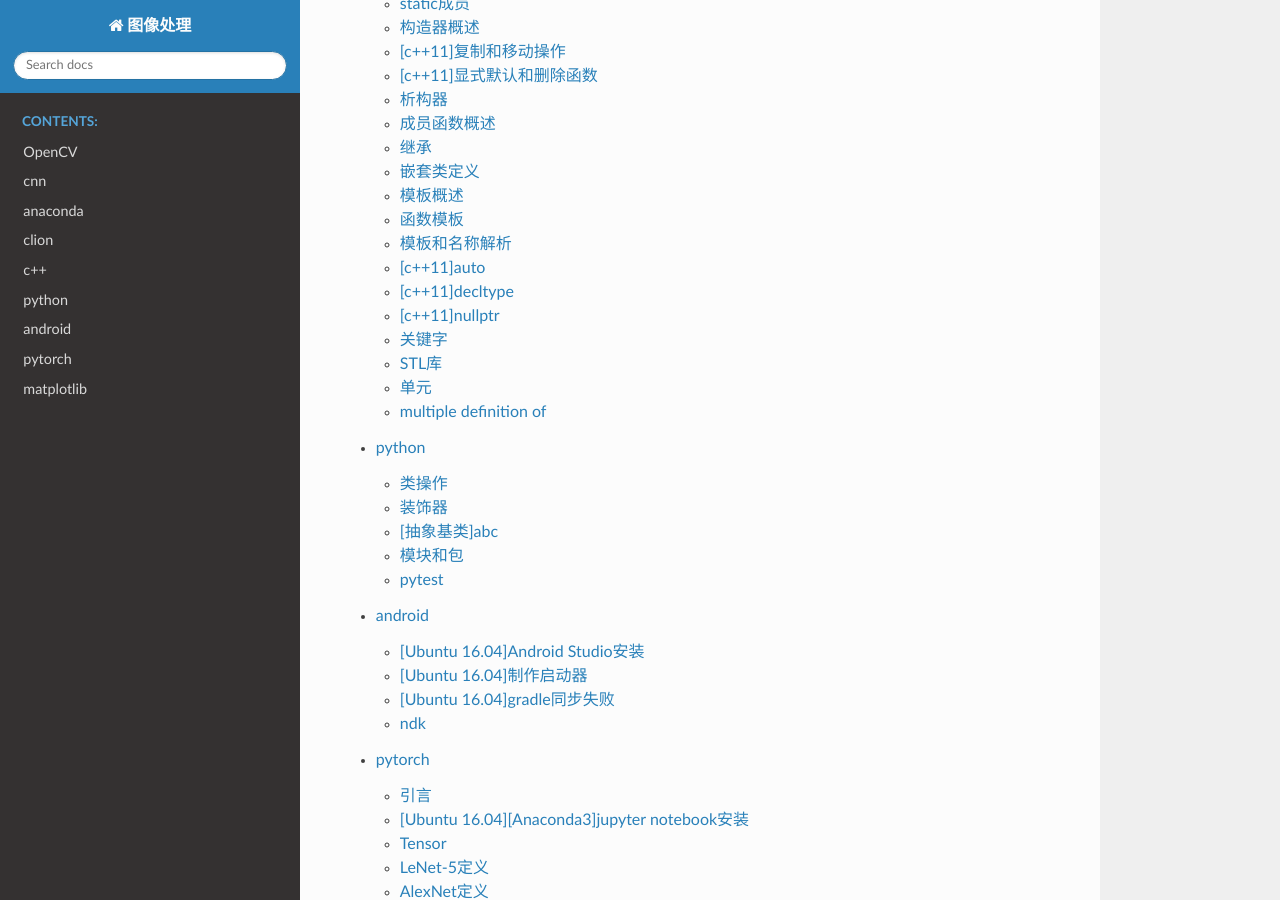
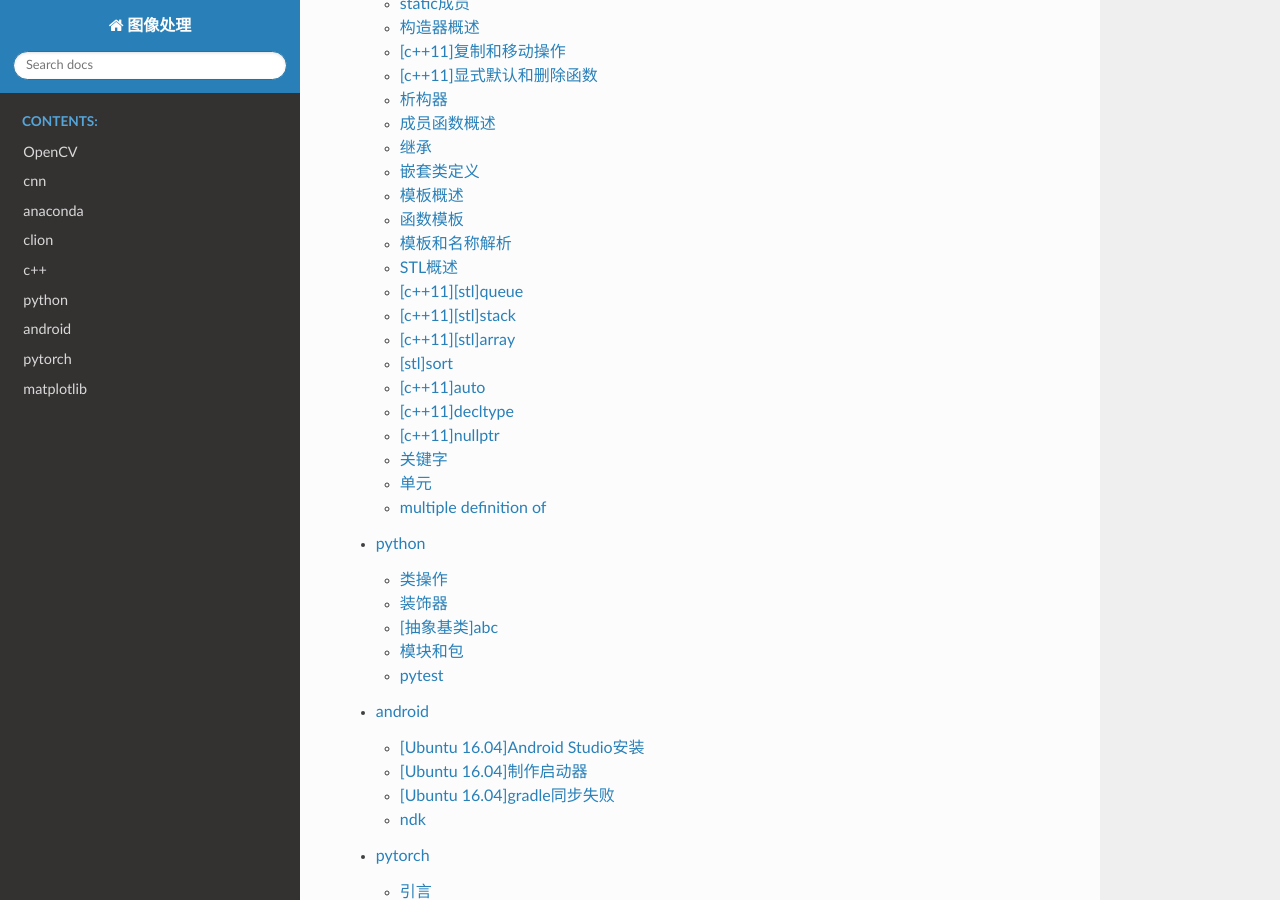
Before and after one commit to Document-Collection/image-processing, a Sphinx documentation site: the page built from docs/source/index.rst, in a window 1280 px wide and 900 px high, scrolled down 1652 px. Built offline with Sphinx 7.4.7 and the Read the Docs theme 2.0.0, drawn with Linux system fonts in a browser that asks for light colours; pages that are not in the unit, such as notebooks, are missing from menus; some of the changed lines change nothing that is shown.

Commit message:
docs(c++): STL概述

```diff
--- a/docs/source/c++.rst
+++ b/docs/source/c++.rst
@@ -60,11 +60,16 @@
    c++/函数模板
    c++/模板和名称解析
 
+   c++/STL概述
+   c++/[c++11][stl]queue
+   c++/[c++11][stl]stack
+   c++/[c++11][stl]array
+   c++/[stl]sort
+
    c++/[c++11]auto
    c++/[c++11]decltype
    c++/[c++11]nullptr
    c++/keyword
-   c++/stl
    c++/unit
 
    c++/multiple definition of
--- /dev/null
+++ b/docs/source/c++/STL概述.md
@@ -0,0 +1,59 @@
+
+# STL概述
+
+`C++ STL(standard template library，标准模板库)`提供了许多高效的容器、算法和迭代器
+
+## 容器
+
+参考：
+
+[Containers (Modern C++)](https://docs.microsoft.com/en-us/cpp/cpp/containers-modern-cpp?view=vs-2019)
+
+[C++ Standard Library Containers](https://docs.microsoft.com/en-us/cpp/standard-library/stl-containers?view=vs-2019)
+
+容器是用来管理某一类对象的集合。它们被实现为类模板，这允许在元素支持的类型中具有很大的灵活性。完整容器列表参考[Container class templates](http://www.cplusplus.com/reference/stl/)
+
+容器可以分为三类：序列容器、关联容器和容器适配器
+
+* 对于序列容器（`sequential container`），推荐使用`vector`
+* 对于关联容器（`associate container`），推荐使用`map`
+
+### 序列容器
+
+序列容器能够维护指定的插入元素的顺序
+
+* `vector`：其操作类似于数组，它是随机存取和连续存储的，长度是高度灵活的
+* `array`：`array`容器具有`vector`的一些优点，但是长度不是灵活的
+* `deque`：双端队列（`double-ended queue`）允许在容器开头和结尾的快速插入和删除。它具有向量的随机访问和柔性长度的优点，但不是连续的
+* `list`：是一个双链接列表，它允许在容器中的任何位置进行双向访问、快速插入和快速删除，但不能随机访问容器中的元素
+* `forward_list`：单链表，`list`的前向访问版本
+
+### 关联容器
+
+在关联容器中，元素以预定义的顺序插入，例如按升序排序。也可以使用无序的关联容器。关联容器可以分为两个子集：map和set
+
+* `map`：也称为字典（`dictionary`），由键/值对（`key/value pair`）组成。键用于对序列排序，值与该键关联。例如，`map`可能包含表示文本中每个唯一单词的键和表示每个单词在文本中出现的次数的相应值。`map`的无序版本是[unordered_map](https://docs.microsoft.com/en-us/cpp/standard-library/unordered-map-class?view=vs-2019)
+* `set`：单元素的升序排列容器，其值也是键。未排序版本称为[unordered_set](https://docs.microsoft.com/en-us/cpp/standard-library/unordered-set-class?view=vs-2019)
+
+`map`和`set`都只允许将键或元素的一个实例插入到容器中。如果需要元素的多个实例，使用`multimap`和`multiset`。它们的未排序版本就是`unordered_multimap`和`unordered_multiset`
+
+有序映射和集合支持双向迭代器（`bi-directional iterators`），它们的无序对应项支持正向迭代器（`forward iterators`）
+
+### 容器适配器
+
+容器适配器是序列容器和关联容器的变体，其简化了接口。容器适配器不支持迭代器
+
+* `queue`：先进先出（`FIFO`）操作
+* `stack`：后进先出（`LIFO`）操作
+* `priority_queue`：最高值元素始终位于队列第一位
+
+### 容器元素要求
+
+* 通用要求是容器元素是可复制的。但是只要在操作中不涉及复制操作，也可以工作
+* 析构函数不允许引发异常
+* 对于有序关联容器而言，其对象必须定义了`public`比较运算符（`opeator<`）
+* 容器上的某些操作可能还需要公共默认构造函数和公共等价运算符。例如，无序关联容器需要支持相等和散列
+
+### 容器比较
+
+所有容器均重载了`operator==`，可用于保存相同类型元素的相同类型容器之间的比较，比如`vector<string>`和`vector<string>`之间的比较
```
